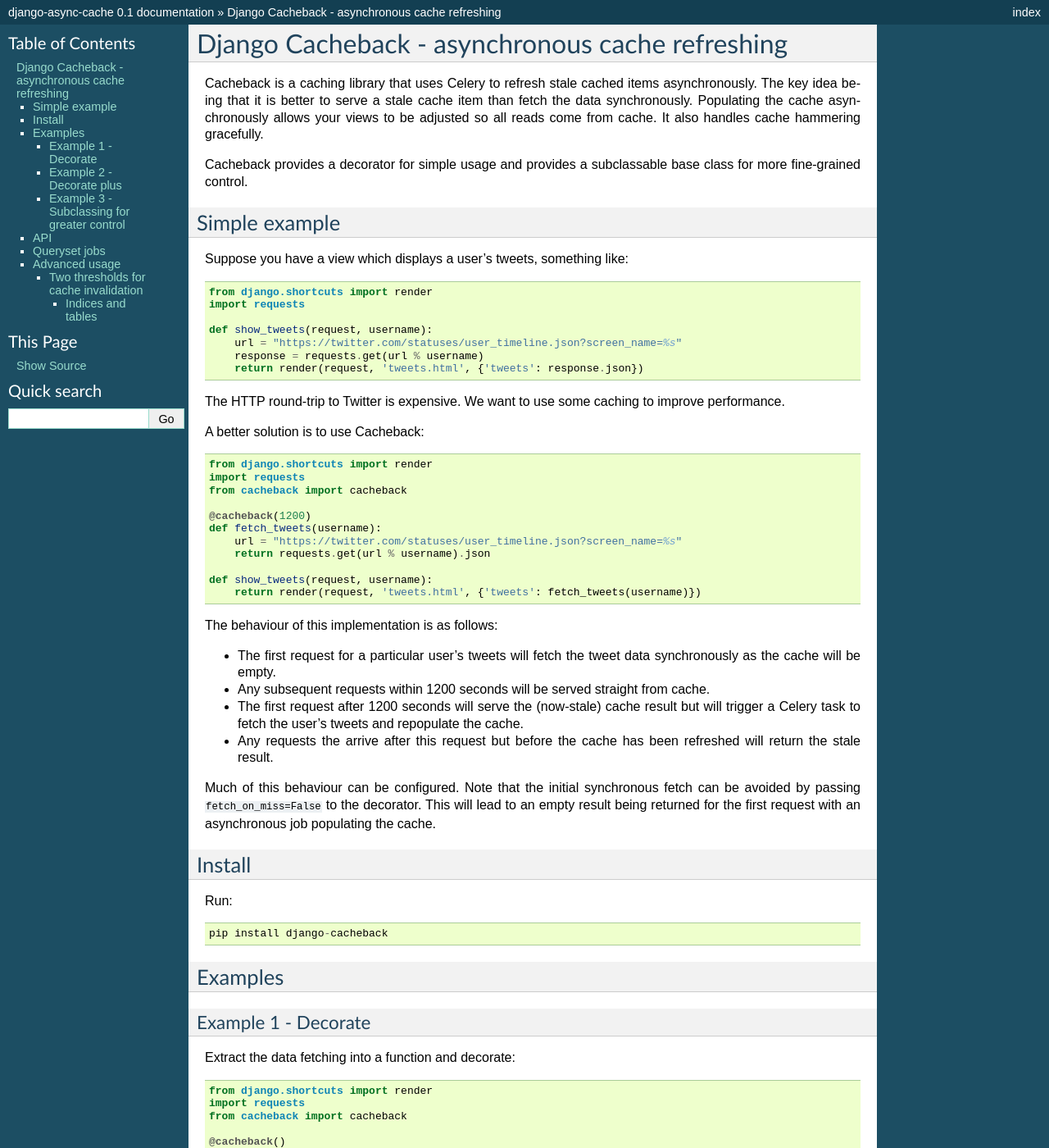
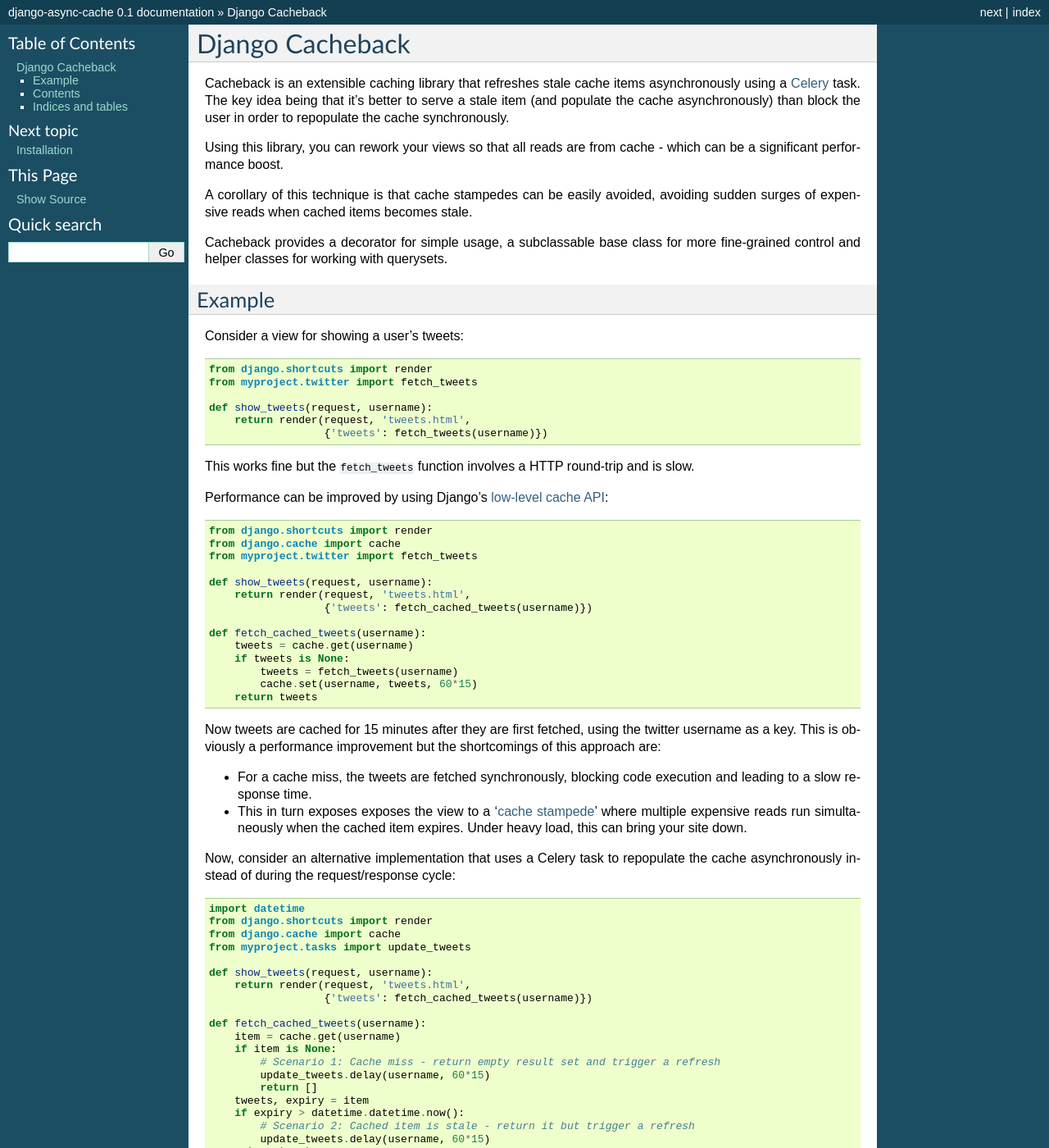
Before and after one commit to codeinthehole/django-cacheback, a Sphinx documentation site: the page built from docs/index.rst, in a window 1280 px wide and 1400 px high. Shown: the whole window at 82% size. Built offline with Sphinx 7.4.7, drawn with Linux system fonts in a browser that asks for light colours; some of the changed text lies outside the part shown.

```diff
--- /dev/null
+++ b/docs/api.rst
@@ -0,0 +1,41 @@
+===
+API
+===
+
+The main class is ``cacheback.Job`` which provides several methods intended to
+be overridden and customised:
+
+.. autoclass:: cacheback.Job
+    :members: fetch, expiry, should_item_by_fetched_synchronously, empty, key, prepare_args, prepare_kwargs
+
+
+Queryset jobs
+=============
+
+There are two classes for easy caching of ORM reads.  These don't need
+subclassing but rather take the model class as a ``__init__`` parameter.
+
+.. autoclass:: cacheback.QuerySetFilterJob
+    :members:
+
+.. autoclass:: cacheback.QuerySetGetJob
+    :members:
+
+Example usage::
+
+    from django.contrib.auth import models
+    from django.shortcuts import render
+    from cacheback import QuerySetGetJob, QuerySetFilterJob
+
+    def user_detail(request, username):
+        user = QuerySetGetJob(models.User).get(username=username)
+        return render(request, 'user.html',
+                      {'user': user})
+
+    def staff(request):
+        staff = QuerySetFilterJob(models.User).filter(is_staff=True)
+        return render(request, 'staff.html',
+                      {'users': staff})
+
+These classes are helpful for simple ORM reads but won't be suitable for more
+complicated queries where ``filter`` is chained together with ``exclude``.
--- a/docs/index.rst
+++ b/docs/index.rst
@@ -3,192 +3,193 @@
    You can adapt this file completely to your liking, but it should at least
    contain the root `toctree` directive.
 
-================================================
-Django Cacheback - asynchronous cache refreshing
-================================================
+================
+Django Cacheback
+================
 
-Cacheback is a caching library that uses Celery to refresh stale cached items
-asynchronously.  The key idea being that it is better to serve a stale cache
-item than fetch the data synchronously.  Populating the cache asynchronously
-allows your views to be adjusted so all reads come from cache.  It also handles
-cache hammering gracefully.
+Cacheback is an extensible caching library that refreshes stale cache items
+asynchronously using a Celery_ task.  The key idea being that it's
+better to serve a stale item (and populate the cache asynchronously) than block
+the user in order to repopulate the cache synchronously.
 
-Cacheback provides a decorator for simple usage and provides a subclassable base
-class for more fine-grained control.
+.. _Celery: http://celeryproject.org/
 
-Simple example
---------------
-Suppose you have a view which displays a user's tweets, something like::
+Using this library, you can rework your views so that all reads are from
+cache - which can be a significant performance boost.
+
+A corollary of this technique is that cache stampedes can be easily avoided,
+avoiding sudden surges of expensive reads when cached items becomes stale.
+
+Cacheback provides a decorator for simple usage, a subclassable base
+class for more fine-grained control and helper classes for working with
+querysets.
+
+Example
+=======
+
+Consider a view for showing a user's tweets:
+
+.. sourcecode:: python
 
     from django.shortcuts import render
-    import requests
+    from myproject.twitter import fetch_tweets
 
     def show_tweets(request, username):
-        url = "https://twitter.com/statuses/user_timeline.json?screen_name=%s"
-        response = requests.get(url % username)
-        return render(request, 'tweets.html', {'tweets': response.json})
+        return render(request, 'tweets.html',
+                      {'tweets': fetch_tweets(username)})
 
-The HTTP round-trip to Twitter is expensive.  We want to use some caching to
-improve performance.
+This works fine but the ``fetch_tweets`` function involves a HTTP round-trip and
+is slow.
 
-A better solution is to use Cacheback::
+Performance can be improved by using Django's `low-level cache API`_:
+
+.. _`low-level cache API`: https://docs.djangoproject.com/en/dev/topics/cache/?from=olddocs#the-low-level-cache-api
+
+.. sourcecode:: python
 
     from django.shortcuts import render
-    import requests
+    from django.cache import cache
+    from myproject.twitter import fetch_tweets
+
+    def show_tweets(request, username):
+        return render(request, 'tweets.html',
+                      {'tweets': fetch_cached_tweets(username)})
+
+    def fetch_cached_tweets(username):
+        tweets = cache.get(username)
+        if tweets is None:
+            tweets = fetch_tweets(username)
+            cache.set(username, tweets, 60*15)
+        return tweets
+
+Now tweets are cached for 15 minutes after they are first fetched, using the
+twitter username as a key.  This is obviously a performance improvement but the
+shortcomings of this approach are:
+
+* For a cache miss, the tweets are fetched synchronously, blocking code execution
+  and leading to a slow response time.
+
+* This in turn exposes exposes the view to a '`cache stampede`_' where
+  multiple expensive reads run simultaneously when the cached item expires.
+  Under heavy load, this can bring your site down.
+
+.. _`cache stampede`: http://en.wikipedia.org/wiki/Cache_stampede
+
+Now, consider an alternative implementation that uses a Celery task to repopulate the
+cache asynchronously instead of during the request/response cycle::
+
+    import datetime
+    from django.shortcuts import render
+    from django.cache import cache
+    from myproject.tasks import update_tweets
+
+    def show_tweets(request, username):
+        return render(request, 'tweets.html',
+                      {'tweets': fetch_cached_tweets(username)})
+
+    def fetch_cached_tweets(username):
+        item = cache.get(username)
+        if item is None:
+            # Scenario 1: Cache miss - return empty result set and trigger a refresh
+            update_tweets.delay(username, 60*15)
+            return []
+        tweets, expiry = item
+        if expiry > datetime.datetime.now():
+            # Scenario 2: Cached item is stale - return it but trigger a refresh
+            update_tweets.delay(username, 60*15)
+        return tweets
+
+where the ``myproject.tasks.update_tweets`` task is implemented as:
+
+.. sourcecode:: python
+
+    import datetime
+    from celery import task
+    from django.cache import cache
+    from myproject.twitter import fetch_tweets
+
+    @task()
+    def update_tweets(username, ttl):
+        tweets = fetch_tweets(username)
+        now = datetime.datetime.now()
+        cache.set(username, (tweets, now+ttl), 2592000)
+
+Some things to note:
+
+* Items are stored in the cache as tuples ``(data, expiry_timestamp)`` using
+  Memcache's maximum expiry setting (2592000 seconds).  By using this value, we
+  are effectively bypassing memcache's replacement policy in favour of our own.
+
+* As the comments indicate, there are two scenarios to consider:
+
+  1.  Cache miss.  In this case, we don't have any data (stale or otherwise) to
+      return.  In the example above, we trigger an asynchronous refresh and
+      return an empty result set.  In other scenarios, it may make sense to
+      perform a synchronous refresh.
+
+  2.  Cache hit but with stale data.  Here we return the stale data but trigger
+      a Celery task to refresh the cached item.
+
+This pattern of re-populating the cache asynchronously works well.  Indeed, it
+is the basis for the cacheback library.
+
+Here's the same functionality implemented using a django-cacheback decorator:
+
+.. sourcecode:: python
+
+    from django.shortcuts import render
+    from django.cache import cache
+    from myproject.twitter import fetch_tweets
     from cacheback import cacheback
 
-    @cacheback(1200)
-    def fetch_tweets(username):
-        url = "https://twitter.com/statuses/user_timeline.json?screen_name=%s"
-        return requests.get(url % username).json
+    def show_tweets(request, username):
+        return render(request, 'tweets.html',
+                      {'tweets': cacheback(60*15, fetch_on_miss=False)(fetch_tweets(username))})
 
-    def show_tweets(request, username):
-        return render(request, 'tweets.html', {'tweets': fetch_tweets(username)})
+Here the decorator simply wraps the ``fetch_tweets`` function - nothing else is
+needed.  Cacheback ships with a flexible Celery task that can run any function
+asynchronously.
 
-The behaviour of this implementation is as follows:
+To be clear, the behaviour of this implementation is as follows:
 
-* The first request for a particular user's tweets will fetch the tweet data
-  synchronously as the cache will be empty.
+* The first request for a particular user's tweets will be a cache miss.  The
+  default behaviour of Cacheback is to fetch the data synchronously in this
+  situation, but by passing ``fetch_on_miss=False``, we indicate that it's ok
+  to return ``None`` in this situation and to trigger an asynchronous refresh.
 
-* Any subsequent requests within 1200 seconds will be served straight from
-  cache.
+* A Celery worker will pick up the job to refresh the cache for this user's
+  tweets.  If will import the ``fetch_tweets`` function and execute it with the
+  correct username.  The resulting data will be added to the cache with a
+  lifetime of 15 minutes.
 
-* The first request after 1200 seconds will serve the (now-stale) cache result
-  but will trigger a Celery task to fetch the user's tweets and repopulate the
-  cache.
+* Any requests for this user's tweets during the period that Celery is
+  refreshing the cache will also return ``None``.  However Cacheback is aware of
+  cache stampedes and does not trigger any additional jobs for refreshing the
+  cached item.
 
-* Any requests the arrive after this request but before the cache has been
-  refreshed will return the stale result.
+* Once the cached item is refreshed, any subsequent requests within the next 15
+  minutes will be served from cache.
 
-Much of this behaviour can be configured.  Note that the initial synchronous
-fetch can be avoided by passing ``fetch_on_miss=False`` to the decorator.  This will
-lead to an empty result being returned for the first request with an
-asynchronous job populating the cache.
+* The first request after 15 minutes has elapsed will serve the (now-stale)
+  cache result but will trigger a Celery task to fetch the user's tweets and
+  repopulate the cache.
 
-Install
--------
-Run::
+Much of this behaviour can be configured by using a subclass of
+``cacheback.Job``.  The decorator is only intended for simple use-cases.  See
+the :doc:`usage` and :doc:`api` documentation for more information.
 
-    pip install django-cacheback
+Contents
+========
 
-Examples
---------
+.. toctree::
+   :maxdepth: 2
 
-Example 1 - Decorate
-~~~~~~~~~~~~~~~~~~~~
-Extract the data fetching into a function and decorate::
-
-    from django.shortcuts import render
-    import requests
-    from cacheback import cacheback
-
-    @cacheback()
-    def fetch_tweets(username):
-        url = "https://twitter.com/statuses/user_timeline.json?screen_name=%s"
-        return requests.get(url % username).json
-
-    def show_tweets(request, username):
-        return render(request, 'tweets.html', {'tweets': fetch_tweets(username)})
-
-The default behaviour of the ``cacheback`` decorator is to:
-
-* Cache items for 5 minutes.  After that, they will be considered stale and a
-  job will be triggered to refresh the cache.
-
-* When the cache is empty for a given key, the data will be fetched
-  synchronously.  This behaviour can be changed so that the read never blocks -
-  see later.
-
-Example 2 - Decorate plus
-~~~~~~~~~~~~~~~~~~~~~~~~~~
-You can tweak the decorator to cache items for longer and also to not block on a
-cache miss::
-
-    from django.shortcuts import render
-    import requests
-    from cacheback import cacheback
-
-    @cacheback(1200, fetch_on_miss=False)
-    def fetch_tweets(username):
-        url = "https://twitter.com/statuses/user_timeline.json?screen_name=%s"
-        return requests.get(url % username).json
-
-    def show_tweets(request, username):
-        return render(request, 'tweets.html', {'tweets': fetch_tweets(username)})
-
-Example 3 - Subclassing for greater control
-~~~~~~~~~~~~~~~~~~~~~~~~~~~~~~~~~~~~~~~~~~~
-Subclassing ``cacheback.Job`` gives you complete control over the caching
-behaviour::
-
-    import requests
-    from cacheback import Job
-
-    class UserTweets(Job):
-
-        def fetch(self, username):
-            url = "https://twitter.com/statuses/user_timeline.json?screen_name=%s"
-            return requests.get(url % username).json
-
-        def lifetime(self, username):
-            return 1200 if username.startswith('a') else 600
-
-API
----
-
-.. autoclass:: cacheback.Job
-    :members: fetch, empty, expiry, key, prepare_args, prepare_kwargs
+   installation
+   usage
+   api
+   contributing
 
 
-Queryset jobs
--------------
-
-There are two classes for easy caching of ORM reads.  These don't need
-subclassing but rather take the model class as a ``__init__`` parameter.
-
-.. autoclass:: cacheback.QuerySetFilterJob
-    :members:
-
-.. autoclass:: cacheback.QuerySetGetJob
-    :members:
-
-Example usage::
-
-    from django.contrib.auth import models
-    from django.shortcuts import render
-    from cacheback import QuerySetGetJob, QuerySetFilterJob
-
-    def user_detail(request, username):
-        user = QuerySetGetJob(models.User).get(username=username)
-        return render(request, 'user.html',
-                      {'user': user})
-
-    def staff(request):
-        staff = QuerySetFilterJob(models.User).filter(is_staff=True)
-        return render(request, 'staff.html',
-                      {'users': staff})
-
-These classes are helpful for simple ORM reads but won't be suitable for more
-complicated queries where ``filter`` is chained together with ``exclude``.
-
-Advanced usage
---------------
-
-Two thresholds for cache invalidation
-~~~~~~~~~~~~~~~~~~~~~~~~~~~~~~~~~~~~~
-
-It's possible to employ two threshold times for cache behaviour:
-
-1.  A time after which the cached item is considered 'stale'.  When a stale item
-    is returned, a async job is triggered to refresh the item but the stale item
-    is returned.  This is controlled by the ``lifetime`` attribute of the
-    ``Job`` class - the default value is 600 seconds (5 minutes).
-
-2.  A time after which the cached item is removed (a cache miss).  If you have
-    ``fetch_on_miss=True``, then this will trigger a synchronous data fetch.
-    This is controlled by the ``cache_ttl`` attribute of the ``Job`` class - the
-    default value is 2592000 seconds, which is the maximum ttl that memcached
-    supports.
 
 Indices and tables
 ==================
--- /dev/null
+++ b/docs/installation.rst
@@ -0,0 +1,80 @@
+============
+Installation
+============
+
+You need to do four things:
+
+1. Install Cacheback
+~~~~~~~~~~~~~~~~~~~~
+
+Run::
+
+    pip install django-cacheback
+
+and add ``cacheback`` to your ``INSTALLED_APPS``.
+
+2. Add djcelery
+~~~~~~~~~~~~~~~
+
+The 'django-celery' package will be installed by pip as part of step 1, but you
+will also need to complete the `djcelery installation process`_ by adding ``djcelery`` to
+your ``INSTALLED_APPS`` and including::
+
+    import djcelery
+    dlcelery.setup_loader()
+
+.. _`djcelery installation process`: http://pypi.python.org/pypi/django-celery/3.0.9
+
+in your settings.
+
+3. Install a message broker
+~~~~~~~~~~~~~~~~~~~~~~~~~~~
+
+Celery requires a message broker.  Use `Celery's tutorial`_ to help set one up.
+I recommend rabbitmq.
+
+.. _`Celery's tutorial`: http://docs.celeryproject.org/en/latest/getting-started/first-steps-with-celery.html
+
+4. Set up a cache
+~~~~~~~~~~~~~~~~~
+
+You also need to ensure you have `a cache set up`_.  Most likely, you'll be using
+memcache so your settings will include something like::
+
+    CACHES = {
+        'default': {
+            'BACKEND': 'django.core.cache.backends.memcached.MemcachedCache',
+            'LOCATION': '127.0.0.1:11211',
+        }
+    }
+
+.. _`a cache set up`: https://docs.djangoproject.com/en/dev/topics/cache/?from=olddocs
+
+Logging
+-------
+
+You may also want to configure logging handlers for the 'cacheback' named
+logger.  To set up console logging, use something like::
+
+    LOGGING = {
+        'version': 1,
+        'disable_existing_loggers': False,
+        'filters': {
+            'require_debug_false': {
+                '()': 'django.utils.log.RequireDebugFalse'
+            }
+        },
+        'handlers': {
+            'console': {
+                'level': 'DEBUG',
+                'class': 'logging.StreamHandler',
+            }
+        },
+        'loggers': {
+            'cacheback': {
+                'handlers': ['console'],
+                'level': 'DEBUG',
+                'propagate': False,
+            },
+        }
+    }
--- /dev/null
+++ b/docs/usage.rst
@@ -0,0 +1,105 @@
+============
+Sample usage
+============
+
+As a decorator
+~~~~~~~~~~~~~~
+
+Simply wrap the function whose results you want to cache::
+
+    import requests
+    from cacheback import cacheback
+
+    @cacheback()
+    def fetch_tweets(username):
+        url = "https://twitter.com/statuses/user_timeline.json?screen_name=%s"
+        return requests.get(url % username).json
+
+The default behaviour of the ``cacheback`` decorator is to:
+
+* Cache items for 5 minutes.
+
+* When the cache is empty for a given key, the data will be fetched
+  synchronously.
+
+You can parameterise the decorator to cache items for longer and also to not block on a
+cache miss::
+
+    import requests
+    from cacheback import cacheback
+
+    @cacheback(lifetime=1200, fetch_on_miss=False)
+    def fetch_tweets(username):
+        url = "https://twitter.com/statuses/user_timeline.json?screen_name=%s"
+        return requests.get(url % username).json
+
+Now:
+
+* Items will be cached for 20 minutes;
+
+* For a cache miss, ``None`` will be returned and the cache refreshed
+  asynchronously.
+
+As an instance of ``cacheback.Job``
+~~~~~~~~~~~~~~~~~~~~~~~~~~~~~~~~~~~
+
+Subclassing ``cacheback.Job`` gives you complete control over the caching
+behaviour.  The only method that must be overridden is ``fetch`` which is
+responsible for fetching the data to be cached::
+
+    import requests
+    import cacheback
+
+    class UserTweets(cacheback.Job):
+
+        def fetch(self, username):
+            url = "https://twitter.com/statuses/user_timeline.json?screen_name=%s"
+            return requests.get(url % username).json
+
+Client code only needs to be aware of the ``get`` method which returns the
+cached data.  For example::
+
+    from djang.shortcuts import render
+
+    def tweets(request, username):
+        return render(request,
+                      'tweets.html',
+                      {'tweets': UserTweets().get(username)})
+
+You can control the lifetime and behaviour on cache miss using either class
+attributes::
+
+    import requests
+    import cacheback
+
+    class UserTweets(cacheback.Job):
+        lifetime = 60*20
+        fetch_on_miss = False
+
+        def fetch(self, username):
+            url = "https://twitter.com/statuses/user_timeline.json?screen_name=%s"
+            return requests.get(url % username).json
+
+or by overriding methods::
+
+    import time
+    import requests
+    import cacheback
+
+    class UserTweets(cacheback.Job):
+
+        def fetch(self, username):
+            url = "https://twitter.com/statuses/user_timeline.json?screen_name=%s"
+            return requests.get(url % username).json
+
+        def expiry(self, username):
+            now = time.time()
+            if username.startswith(a):
+                return now + 60*20
+            return now + 60*10
+
+        def should_item_by_fetched_synchronously(self, username):
+            return username.startswith(a)
+
+In the above toy example, the cache behaviour will be different for usernames
+starting with 'a'.
```
Also changed, not shown: README.rst (+10 -56 lines), docs/advanced.rst (added, +18 -0 lines), docs/contributing.rst (added, +43 -0 lines), 1 other file.
